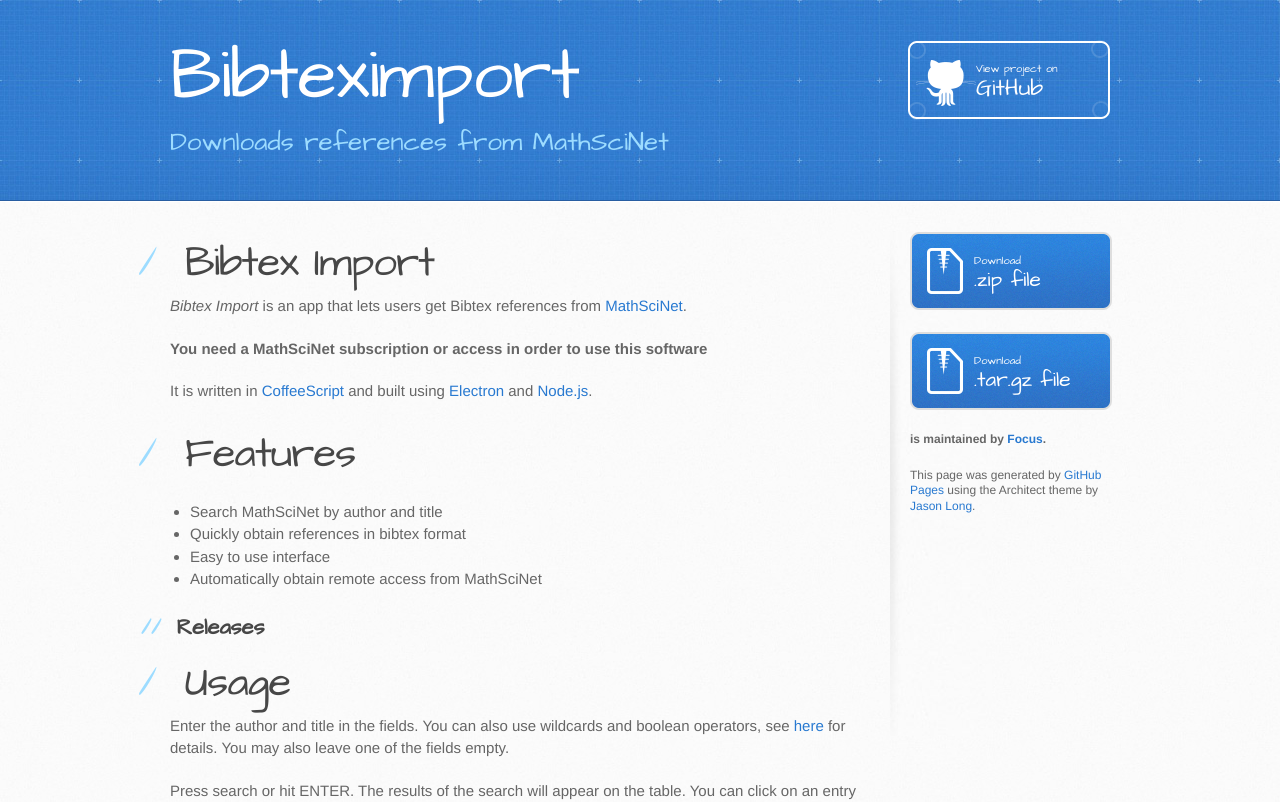
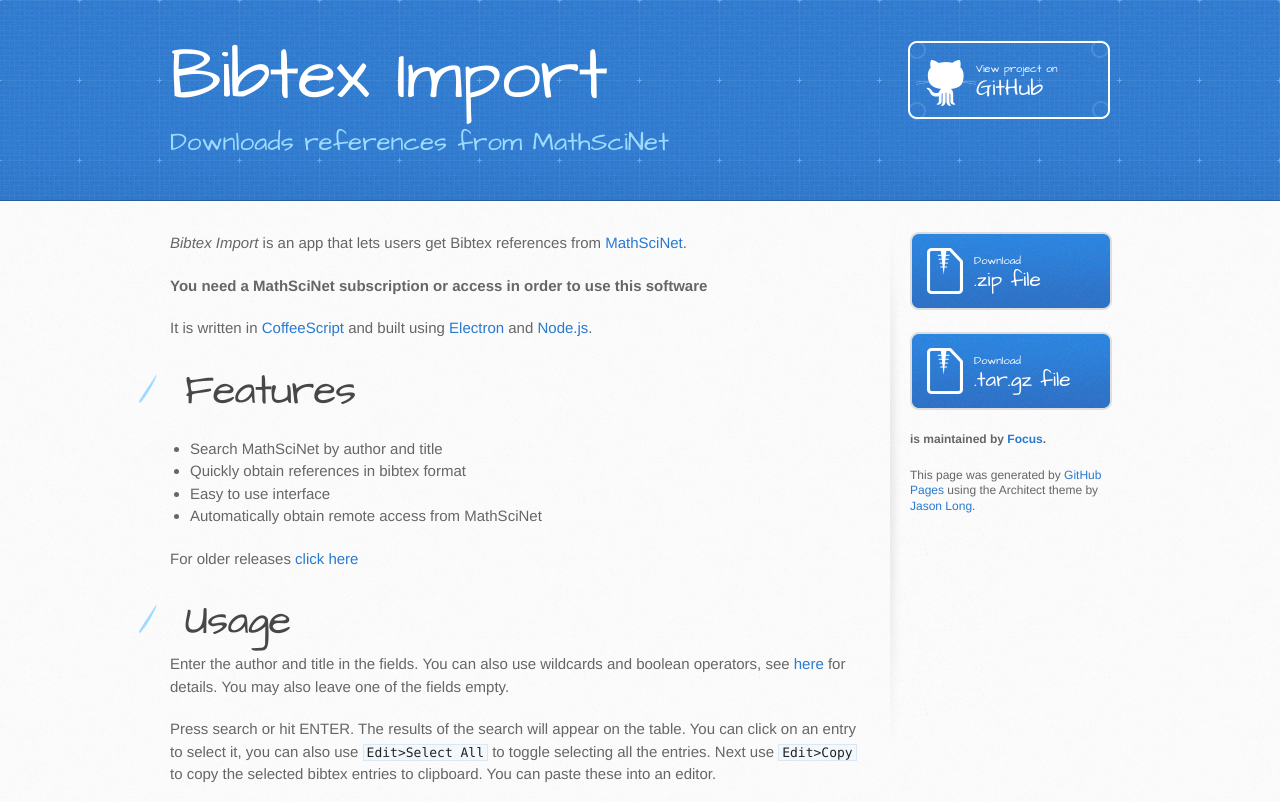
Before and after one commit to Focus/BibtexImport, a plain HTML site: page index.html in a window 1280 px wide. Shown: the top 802 px of the page. Drawn offline with Linux system fonts and the light colour scheme; grey boxes are pictures that could not be loaded.

```diff
--- a/index.html
+++ b/index.html
@@ -13,13 +13,13 @@
     <script src="//html5shiv.googlecode.com/svn/trunk/html5.js"></script>
     <![endif]-->
 
-    <title>Bibteximport by Focus</title>
+    <title>Bibtex Import by Focus</title>
   </head>
 
   <body>
     <header>
       <div class="inner">
-        <h1>Bibteximport</h1>
+        <h1>Bibtex Import</h1>
         <h2>Downloads references from MathSciNet</h2>
         <a href="https://github.com/Focus/BibtexImport" class="button"><small>View project on</small> GitHub</a>
       </div>
@@ -28,10 +28,7 @@
     <div id="content-wrapper">
       <div class="inner clearfix">
         <section id="main-content">
-          <h1>
-<a id="bibtex-import" class="anchor" href="#bibtex-import" aria-hidden="true"><span class="octicon octicon-link"></span></a>Bibtex Import</h1>
-
-<p><em>Bibtex Import</em> is an app that lets users get Bibtex references from <a href="http://www.ams.org/mathscinet/index.html">MathSciNet</a>.</p>
+          <p><em>Bibtex Import</em> is an app that lets users get Bibtex references from <a href="http://www.ams.org/mathscinet/index.html">MathSciNet</a>.</p>
 
 <p><strong>You need a MathSciNet subscription or access in order to use this software</strong></p>
 
@@ -47,8 +44,7 @@
 <li>Automatically obtain remote access from MathSciNet</li>
 </ul>
 
-<h2>
-<a id="releases" class="anchor" href="#releases" aria-hidden="true"><span class="octicon octicon-link"></span></a>Releases</h2>
+<p>For older releases <a href="https://github.com/Focus/BibtexImport/releases">click here</a></p>
 
 <h1>
 <a id="usage" class="anchor" href="#usage" aria-hidden="true"><span class="octicon octicon-link"></span></a>Usage</h1>
--- a/params.json
+++ b/params.json
@@ -1 +1 @@
-{"name":"Bibteximport","tagline":"Downloads references from MathSciNet","body":"#Bibtex Import\r\n\r\n*Bibtex Import* is an app that lets users get Bibtex references from [MathSciNet](http://www.ams.org/mathscinet/index.html).\r\n\r\n**You need a MathSciNet subscription or access in order to use this software**\r\n\r\nIt is written in [CoffeeScript](http://coffeescript.org) and built using [Electron](http://electron.atom.io) and [Node.js](https://nodejs.org/).\r\n\r\nFeatures\r\n==========\r\n- Search MathSciNet by author and title\r\n- Quickly obtain references in bibtex format\r\n- Easy to use interface\r\n- Automatically obtain remote access from MathSciNet\r\n\r\n##Releases\r\n\r\nUsage\r\n=====\r\n\r\nEnter the author and title in the fields. You can also use wildcards and boolean operators, see [here](http://www.ams.org/mathscinet/help/full_search_help_full.html) for details. You may also leave one of the fields empty.\r\n\r\nPress search or hit ENTER. The results of the search will appear on the table. You can click on an entry to select it, you can also use `Edit>Select All` to toggle selecting all the entries. Next use `Edit>Copy` to copy the selected bibtex entries to clipboard. You can paste these into an editor.\r\n\r\n![Example usage](https://raw.githubusercontent.com/Focus/BibtexImport/master/support/usage.gif)\r\n\r\n","google":"","note":"Don't delete this file! It's used internally to help with page regeneration."}
+{"name":"Bibtex Import","tagline":"Downloads references from MathSciNet","body":"*Bibtex Import* is an app that lets users get Bibtex references from [MathSciNet](http://www.ams.org/mathscinet/index.html).\r\n\r\n**You need a MathSciNet subscription or access in order to use this software**\r\n\r\nIt is written in [CoffeeScript](http://coffeescript.org) and built using [Electron](http://electron.atom.io) and [Node.js](https://nodejs.org/).\r\n\r\nFeatures\r\n==========\r\n- Search MathSciNet by author and title\r\n- Quickly obtain references in bibtex format\r\n- Easy to use interface\r\n- Automatically obtain remote access from MathSciNet\r\n\r\nFor older releases [click here](https://github.com/Focus/BibtexImport/releases)\r\n\r\nUsage\r\n=====\r\n\r\nEnter the author and title in the fields. You can also use wildcards and boolean operators, see [here](http://www.ams.org/mathscinet/help/full_search_help_full.html) for details. You may also leave one of the fields empty.\r\n\r\nPress search or hit ENTER. The results of the search will appear on the table. You can click on an entry to select it, you can also use `Edit>Select All` to toggle selecting all the entries. Next use `Edit>Copy` to copy the selected bibtex entries to clipboard. You can paste these into an editor.\r\n\r\n![Example usage](https://raw.githubusercontent.com/Focus/BibtexImport/master/support/usage.gif)\r\n","google":"","note":"Don't delete this file! It's used internally to help with page regeneration."}
```
